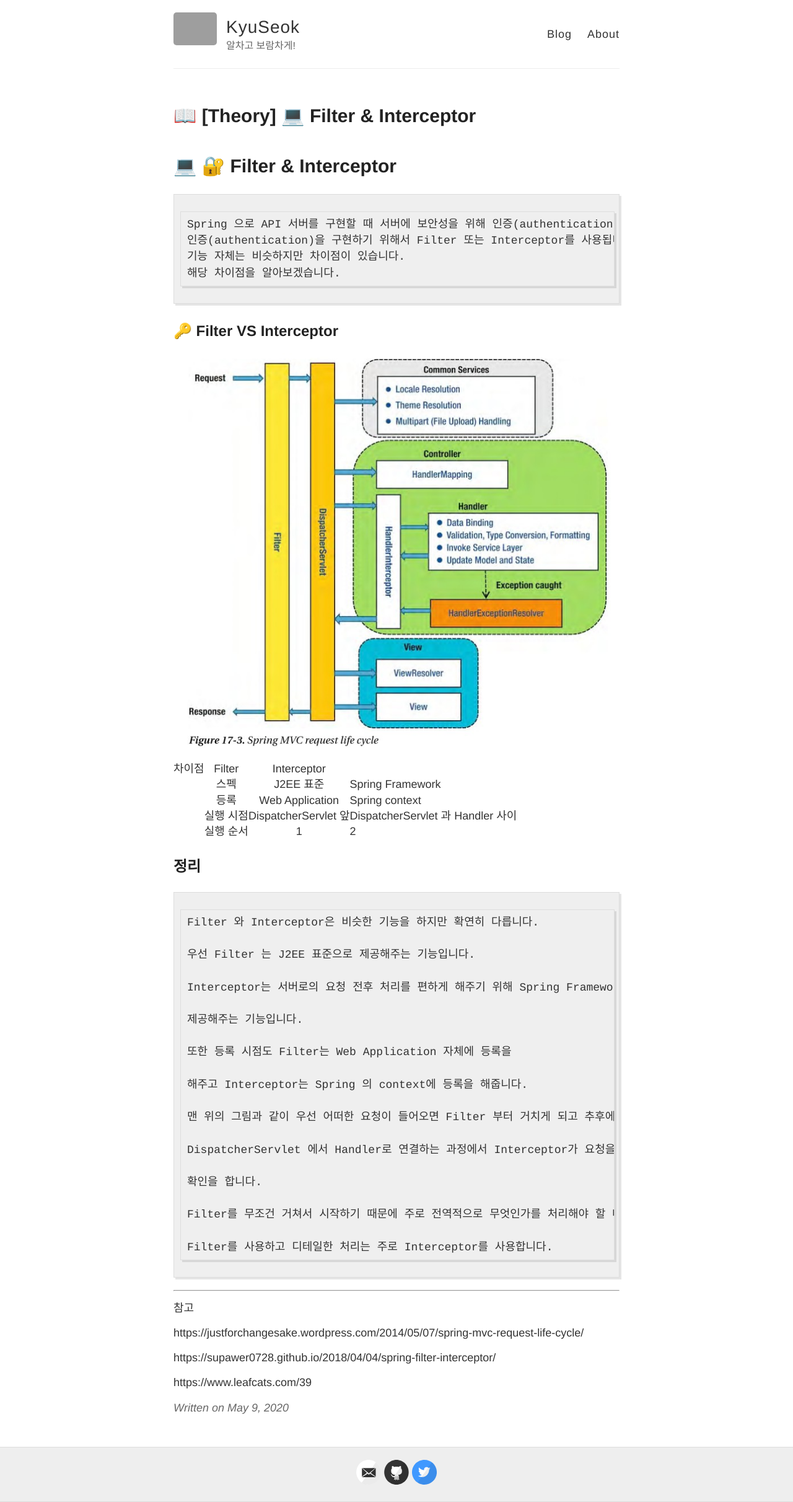
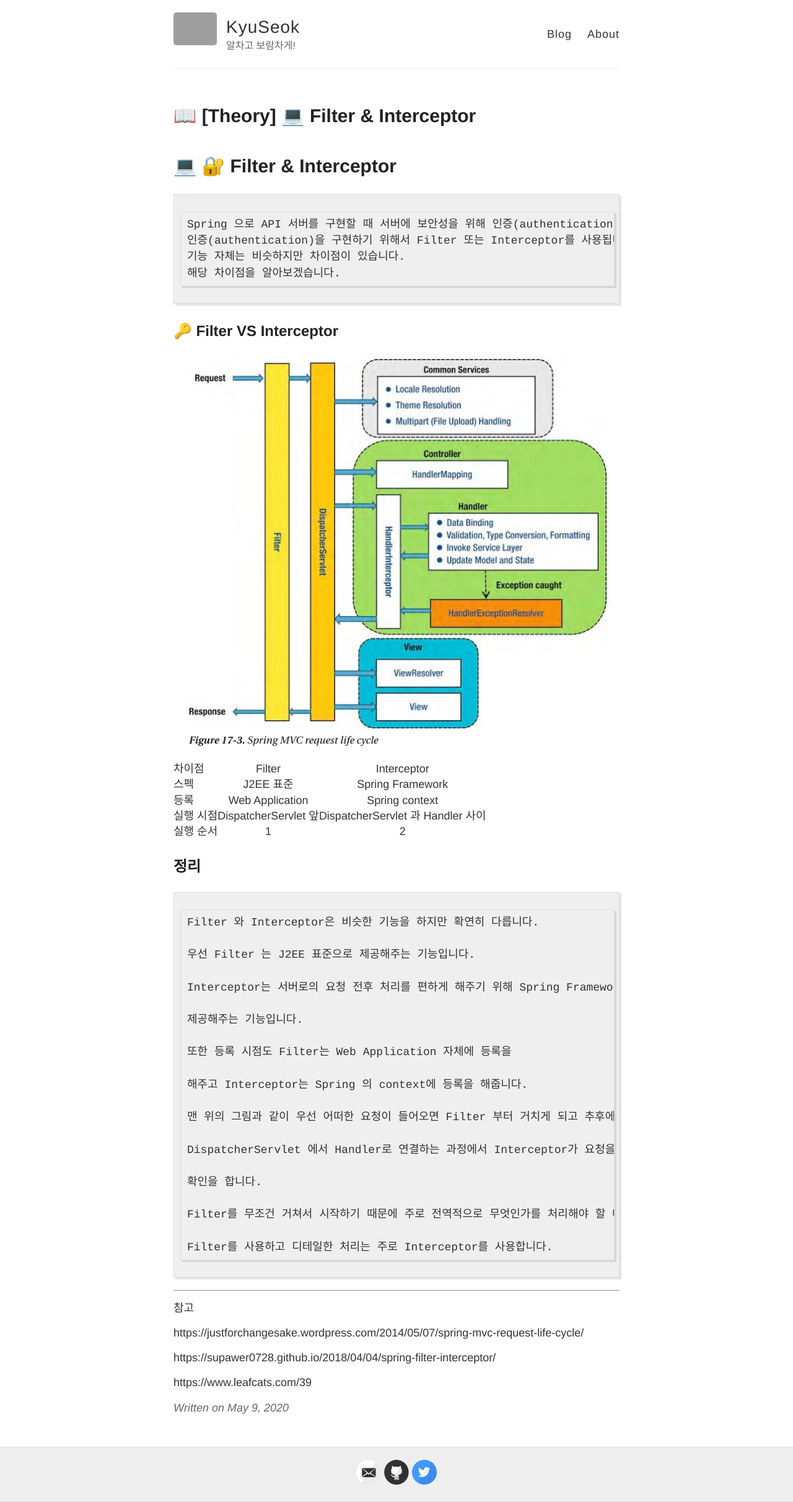
Before and after one commit to mks502/mks502.github.io, a Jekyll site: the page built from _posts/2020-5-9-theory-filter-vs-interceptor.md, in a window 1280 px wide. Shown: the whole page at 62% size. Built offline with Jekyll 4.4.1, drawn with Linux system fonts in a browser that asks for light colours; grey boxes are pictures that could not be loaded.

```diff
--- a/_posts/2020-5-9-theory-filter-vs-interceptor.md
+++ b/_posts/2020-5-9-theory-filter-vs-interceptor.md
@@ -19,11 +19,11 @@ tags: [theory, security]
 
 
 차이점| Filter | Interceptor |
-|------|:---------:|:---------:|
-|스펙|J2EE 표준|Spring Framework|
-|등록|Web Application|Spring context|
-|실행 시점|DispatcherServlet 앞 | DispatcherServlet 과 Handler 사이 |
-|실행 순서|1|2
+:------|:---------:|:---------:|
+스펙|J2EE 표준|Spring Framework|
+등록|Web Application|Spring context|
+실행 시점|DispatcherServlet 앞 | DispatcherServlet 과 Handler 사이 |
+실행 순서|1|2
 
 ## 정리
 
```
